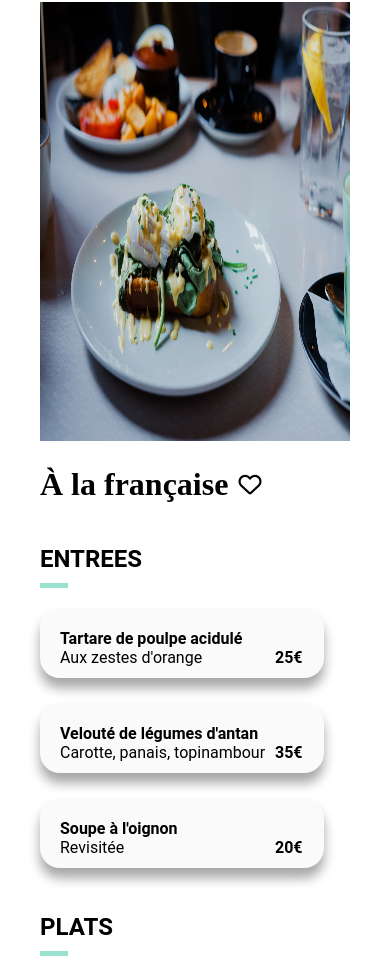
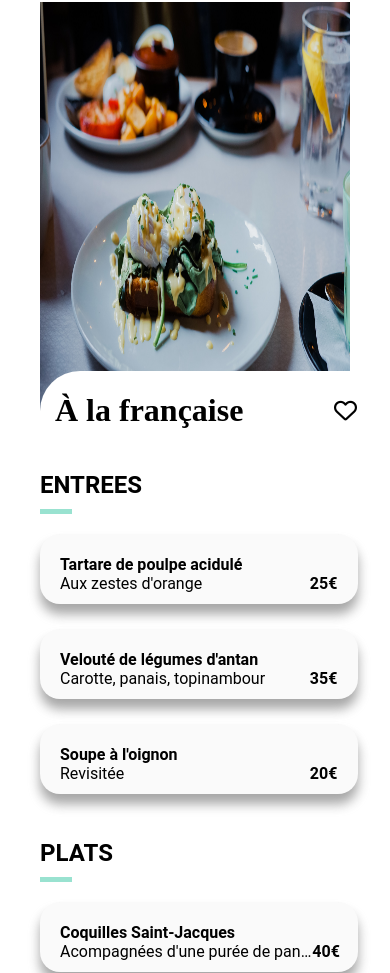
Before and after one commit to Meg-77-dev/Openclassrooms-Projets, a website: page index-a-la-francaise.html in a window 390 px wide. Shown: the part 92-1065 px from the top of the page. Drawn offline with Linux system fonts and the light colour scheme.

Commit message:
dernières modif

```diff
--- a/CSS/style-page-resto.scss
+++ b/CSS/style-page-resto.scss
@@ -45,7 +45,7 @@ header {
     height: 40px;
     }
 }
-main{
+main {
     img{
         width: 100%;
         height: 439px;
@@ -279,6 +279,25 @@ footer
 @media screen and (max-width: 750px) /*VERSION MOBILE*/
 {
     main{
+    .contenu-page{
+        position: absolute;
+        top: 463px;
+        background-color: white;
+        border-radius: 40px 40px;
+        width: 90%;
+    }
+    .conteneur__nom-resto_coeur{
+        gap: 0px;
+        margin-left: 15px;
+    .coeur-non-rempli{
+        position: absolute;
+        right: 34px;
+    }
+    .coeur-rempli{
+        position: absolute;
+        right: 34px;
+    }
+    }
     .conteneur_entrees_plats_desserts{
         width: 100%;
    .conteneur__entrees{
@@ -297,4 +316,10 @@ footer
     }
 }
     }
+    footer{
+        position: absolute;
+        top: 1736px;
+        width: 90%;
+        height: 28%;
+    }
 }
--- a/index-a-la-francaise.html
+++ b/index-a-la-francaise.html
@@ -18,6 +18,7 @@
       </header>
       <main>
             <img src="images/restaurants/toa-heftiba-DQKerTsQwi0-unsplash.jpg" alt="À la française">
+            <div class="contenu-page">
                 <div class="conteneur__nom-resto_coeur">
                     <h1 class="Nom-resto">À la française</h1>
                     <i class="fa-regular fa-heart coeur-non-rempli"></i>
@@ -125,6 +126,7 @@
                 </div>
                 <button class="button__commander">Commander</button>
             </div>
+            </div>
         </main>
         <footer>
             <h2 class="logo-text-footer">ohmyfood</h2>
```
Also changed, not shown: CSS/style-page-resto.css, 1 other file. Lines whose indentation alone changed are shown as unchanged.
